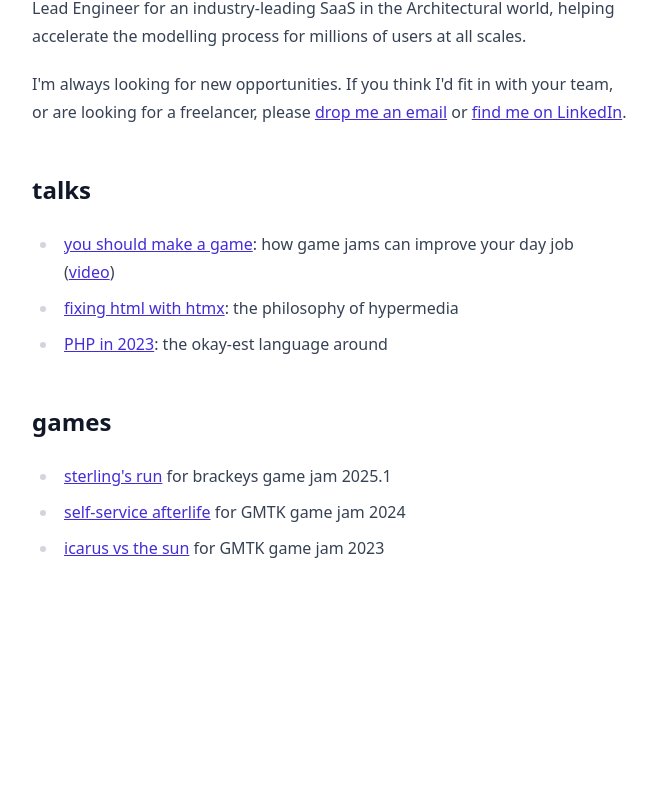
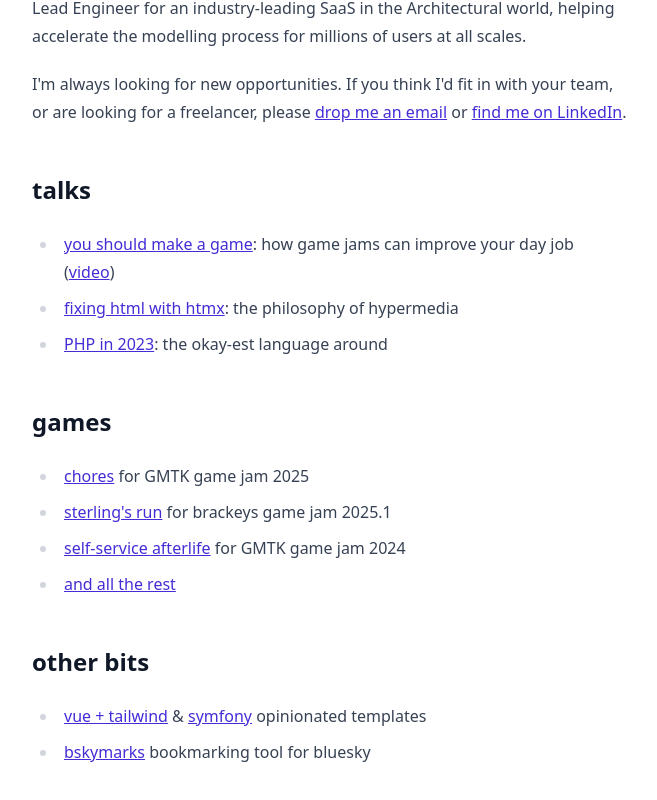
Before and after one commit to ChrisDBrown/chrisdbrown.co.uk, a Vue app: page / in a window 1280 px wide. Shown: the part 362-1162 px from the top of the page, without its empty margins (16-673 px from the left). Before the commit the page ends 980 px from the top, so only its background shows below. Built offline with nearby package versions, Linux system fonts and the light colour scheme.

Commit message:
feat: Add new games

```diff
--- a/src/views/HomePage.vue
+++ b/src/views/HomePage.vue
@@ -52,6 +52,12 @@ import StyledLink from "../components/StyledLink.vue";
     <h2>games</h2>
     <ul>
       <li>
+        <StyledLink href="https://chrisdbrown.itch.io/chores"
+          >chores</StyledLink
+        >
+        for GMTK game jam 2025
+      </li>
+      <li>
         <StyledLink href="https://chrisdbrown.itch.io/sterlings-run"
           >sterling's run</StyledLink
         >
@@ -64,10 +70,28 @@ import StyledLink from "../components/StyledLink.vue";
         for GMTK game jam 2024
       </li>
       <li>
-        <StyledLink href="https://chrisdbrown.itch.io/icarus-vs-the-sun"
-          >icarus vs the sun</StyledLink
+        <StyledLink href="https://chrisdbrown.itch.io/"
+          >and all the rest</StyledLink
         >
-        for GMTK game jam 2023
+      </li>
+    </ul>
+    <h2>other bits</h2>
+    <ul>
+      <li>
+        <StyledLink href="https://github.com/ChrisDBrown/vue-tailwind-template"
+          >vue + tailwind</StyledLink
+        >
+        &amp;
+        <StyledLink href="https://github.com/ChrisDBrown/vue-tailwind-template"
+          >symfony</StyledLink
+        >
+        opinionated templates
+      </li>
+      <li>
+        <StyledLink href="https://github.com/ChrisDBrown/bskymarks"
+          >bskymarks</StyledLink
+        >
+        bookmarking tool for bluesky
       </li>
     </ul>
   </main>
```
